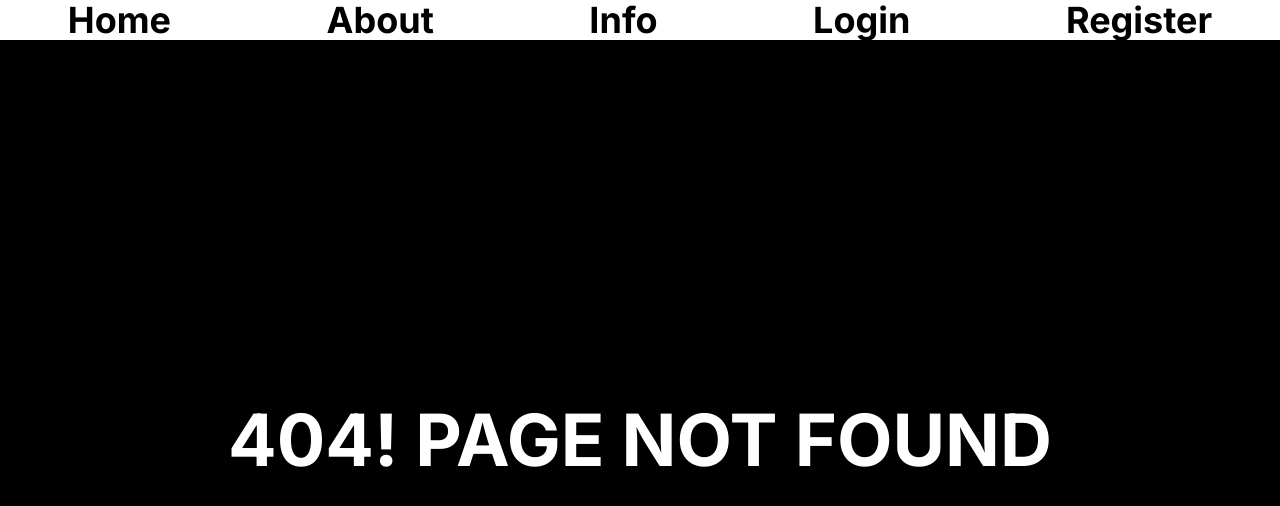
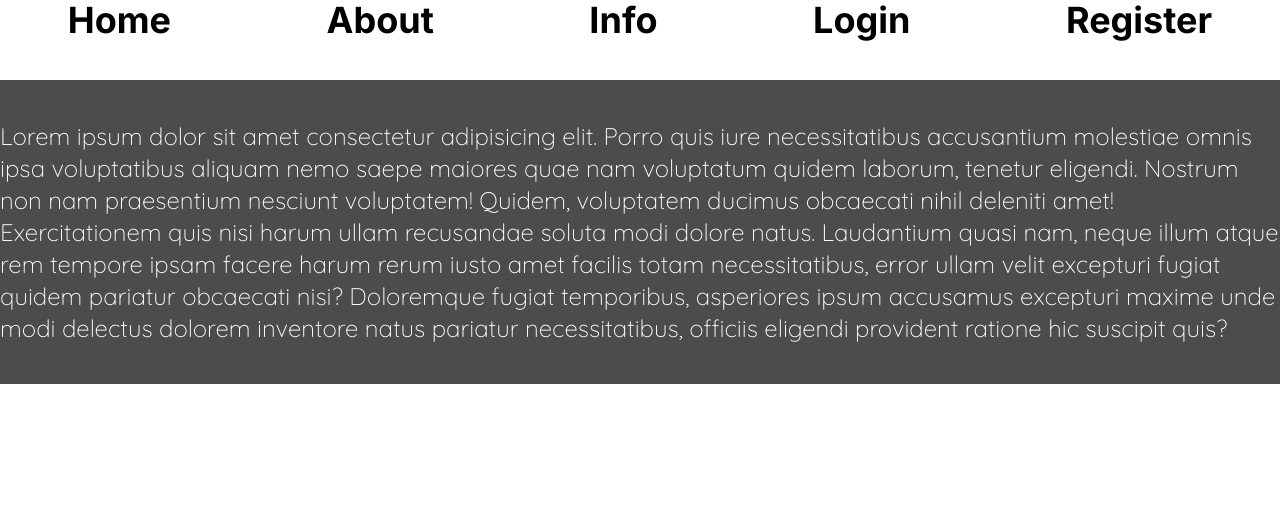
Before and after one commit to Rajat-Uchiha/Nextjs-Practice, a Next.js app: page /paragraph in a window 1280 px wide. Before the commit this address had no page. Shown: the top 506 px of the page. Built offline with nearby package versions, Linux system fonts and the light colour scheme.

Commit message:
font configure done

```diff
--- /dev/null
+++ b/app/paragraph/page.js
@@ -0,0 +1,26 @@
+import { Quicksand } from "next/font/google";
+import React from "react";
+
+const quick = Quicksand({ subsets: ["latin"] });
+
+const Paragraph = () => {
+  return (
+    <div
+      className={`${quick.className} my-10 text-2xl font-light bg-black/70 py-10 text-white`}
+    >
+      Lorem ipsum dolor sit amet consectetur adipisicing elit. Porro quis iure
+      necessitatibus accusantium molestiae omnis ipsa voluptatibus aliquam nemo
+      saepe maiores quae nam voluptatum quidem laborum, tenetur eligendi.
+      Nostrum non nam praesentium nesciunt voluptatem! Quidem, voluptatem
+      ducimus obcaecati nihil deleniti amet! Exercitationem quis nisi harum
+      ullam recusandae soluta modi dolore natus. Laudantium quasi nam, neque
+      illum atque rem tempore ipsam facere harum rerum iusto amet facilis totam
+      necessitatibus, error ullam velit excepturi fugiat quidem pariatur
+      obcaecati nisi? Doloremque fugiat temporibus, asperiores ipsum accusamus
+      excepturi maxime unde modi delectus dolorem inventore natus pariatur
+      necessitatibus, officiis eligendi provident ratione hic suscipit quis?
+    </div>
+  );
+};
+
+export default Paragraph;
```
